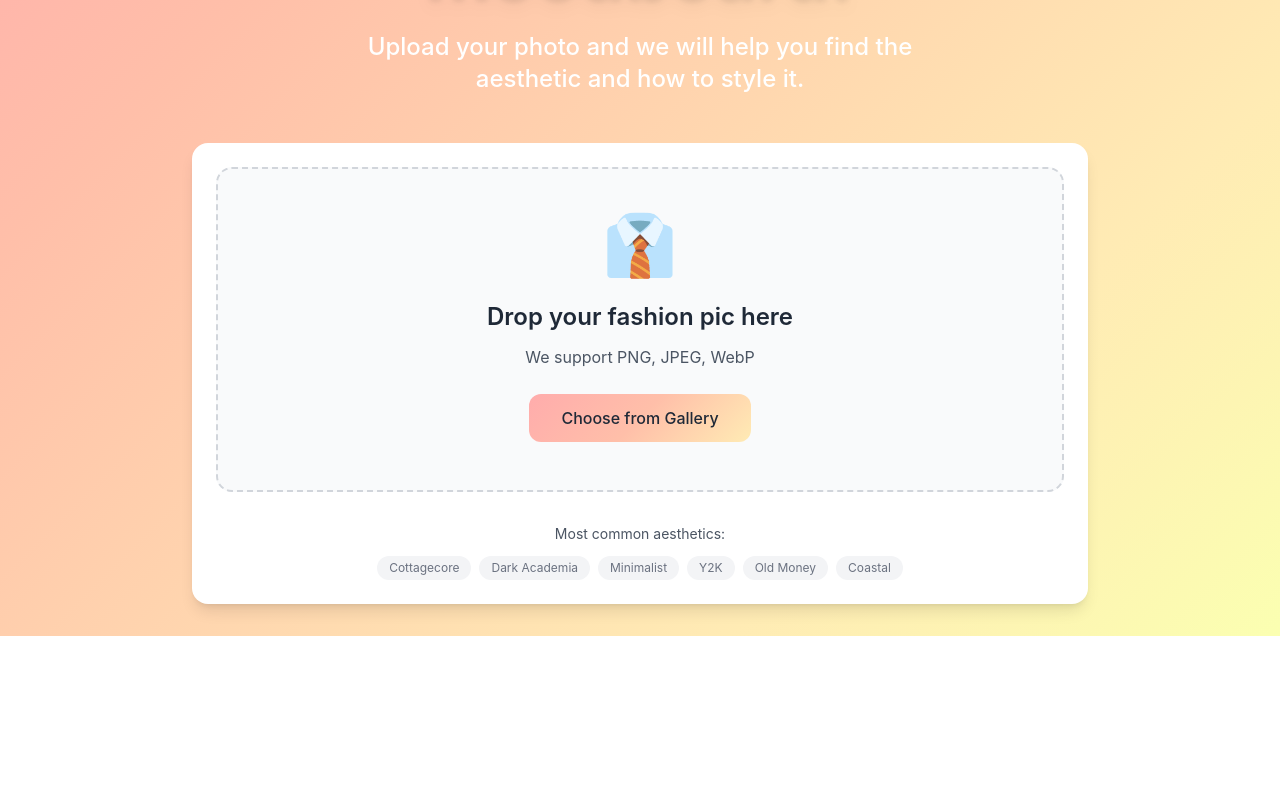
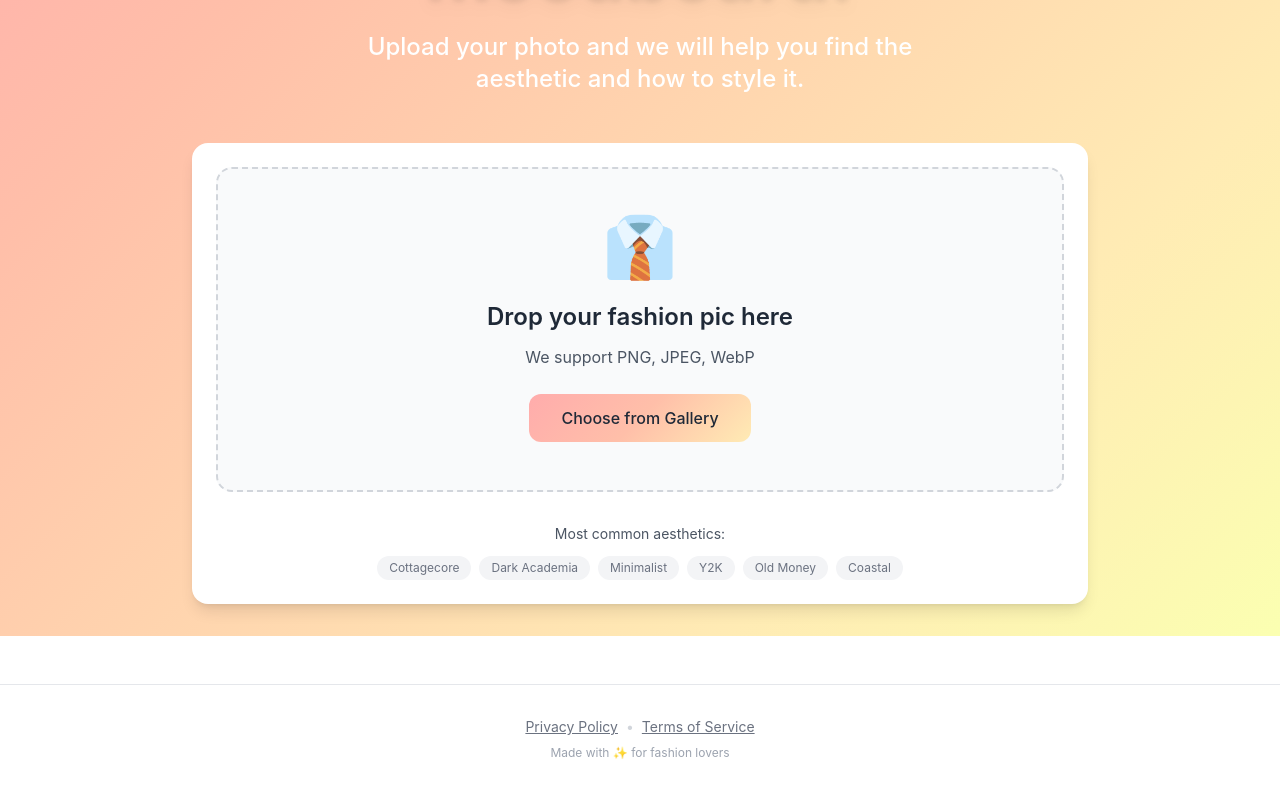
Before and after one commit to kovta/moorea, a React (Create React App) app in the folder frontend/: page / in a window 1280 px wide. Shown: the part 311-1104 px from the top of the page. Before the commit the page ends 947 px from the top, so only its background shows below. Built offline with nearby package versions, Linux system fonts and the light colour scheme; no server answers.

Commit message:
Add global footer with Privacy Policy and Terms links on all pages

```diff
--- a/frontend/src/App.tsx
+++ b/frontend/src/App.tsx
@@ -6,6 +6,7 @@ import LandingPage from './pages/LandingPage';
 import SavedMoodboards from './pages/SavedMoodboards';
 import PrivacyPolicy from './pages/PrivacyPolicy';
 import Terms from './pages/Terms';
+import Footer from './components/Footer';
 
 /**
  * Main App component with React Router configuration
@@ -26,6 +27,7 @@ const App: React.FC = () => {
           <Route path="/privacy" element={<PrivacyPolicy />} />
           <Route path="/terms" element={<Terms />} />
         </Routes>
+        <Footer />
       </Router>
     </AuthProvider>
   );
--- /dev/null
+++ b/frontend/src/components/Footer.tsx
@@ -0,0 +1,21 @@
+import React from 'react';
+import { Link } from 'react-router-dom';
+
+const Footer: React.FC = () => {
+  return (
+    <footer className="mt-12 py-8 border-t border-gray-200">
+      <div className="max-w-4xl mx-auto px-4 text-center">
+        <div className="text-sm text-gray-500">
+          <Link to="/privacy" className="underline mx-2 hover:text-gray-700">Privacy Policy</Link>
+          <span className="text-gray-300">•</span>
+          <Link to="/terms" className="underline mx-2 hover:text-gray-700">Terms of Service</Link>
+        </div>
+        <div className="mt-2 text-xs text-gray-400">
+          Made with ✨ for fashion lovers
+        </div>
+      </div>
+    </footer>
+  );
+};
+
+export default Footer;
--- a/frontend/src/components/MoodboardDisplay.tsx
+++ b/frontend/src/components/MoodboardDisplay.tsx
@@ -1,5 +1,4 @@
 import React, { useState } from 'react';
-import { Link } from 'react-router-dom';
 import { MoodboardResult } from '../types';
 
 interface MoodboardDisplayProps {
@@ -235,10 +234,6 @@ const MoodboardDisplay: React.FC<MoodboardDisplayProps> = ({ result, originalIma
         </div>
       </div>
 
-      <div className="mt-4 text-xs text-gray-400 text-center">
-        <Link to="/privacy" className="underline mx-2">Privacy Policy</Link>
-        <Link to="/terms" className="underline mx-2">Terms of Service</Link>
-      </div>
     </div>
   );
 };
--- a/frontend/src/pages/Home.tsx
+++ b/frontend/src/pages/Home.tsx
@@ -264,11 +264,6 @@ const Home: React.FC = () => {
         {moodboardState.status === JobStatus.COMPLETED && (
           <div className="text-center mt-12 text-white/70 text-sm animate-fade-in">
             <p>Made with ✨ for fashion lovers • Share your moodboard with friends!</p>
-            <div className="mt-2">
-              <Link to="/privacy" className="underline mr-2">Privacy Policy</Link>
-              <span className="text-white/30">•</span>
-              <Link to="/terms" className="underline ml-2">Terms of Service</Link>
-            </div>
           </div>
         )}
       </div>
```
